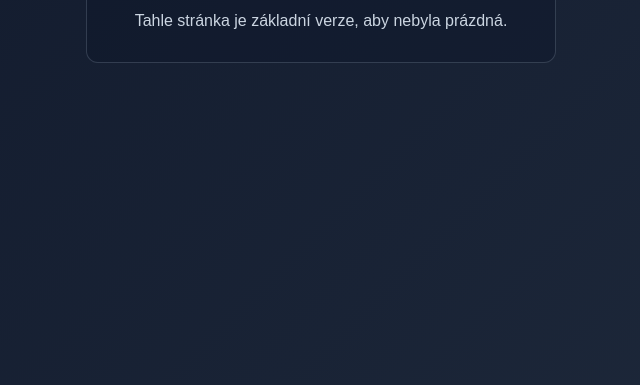
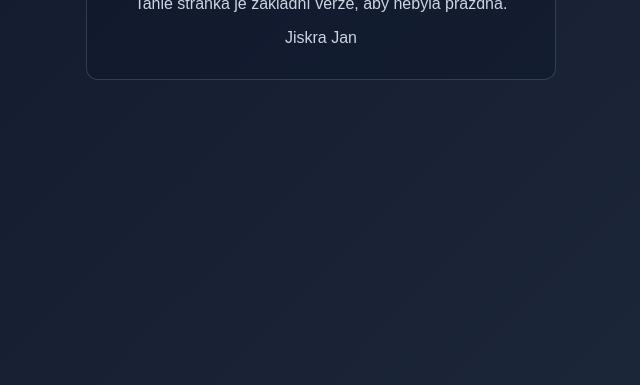
Before and after one commit to JohnSparky518/johnsparky518.github.io, a plain HTML site: page index.html in a window 1280 px wide. Shown: the part 415-800 px from the top of the page, without its empty margins (319-959 px from the left). Drawn offline with Linux system fonts and the light colour scheme.

Commit message:
Add author name to the HTML page

```diff
--- a/index.html
+++ b/index.html
@@ -38,6 +38,7 @@
     <main>
       <h1>Vítej na mém webu 👋</h1>
       <p>Tahle stránka je základní verze, aby nebyla prázdná.</p>
+      <p>Jiskra Jan</p>
     </main>
   </body>
 </html>
```
